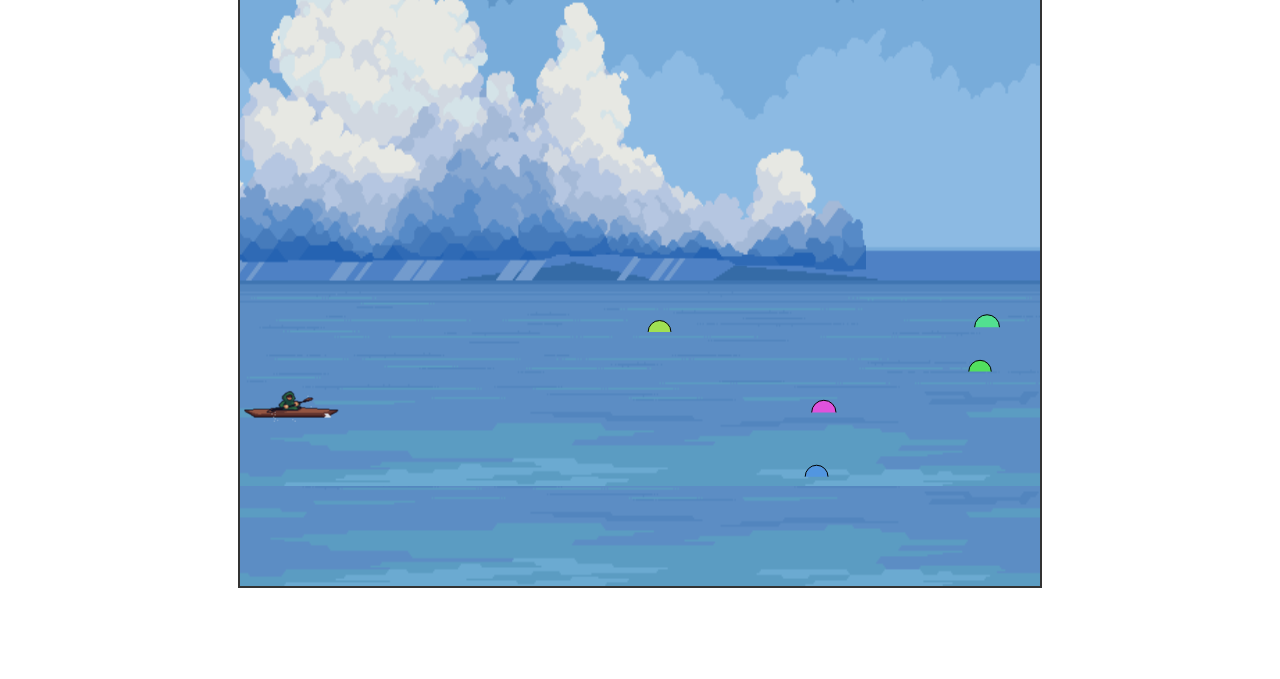
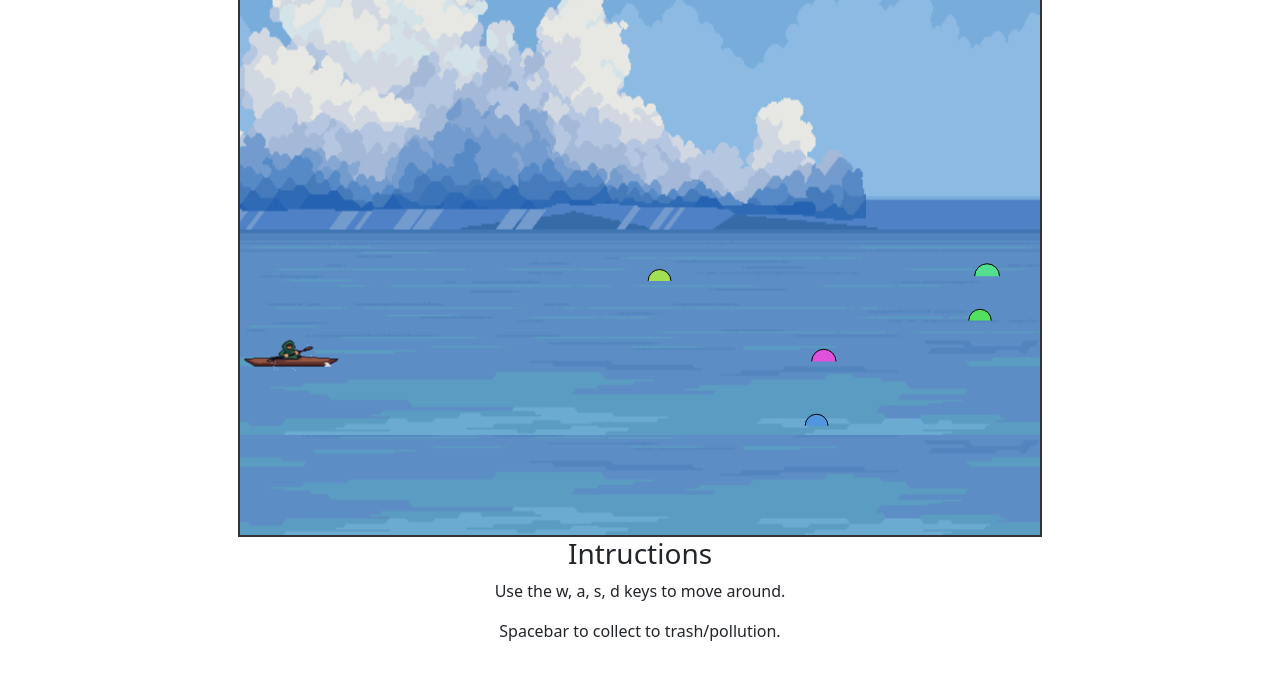
Before and after one commit to Perisi02/assignment2, a plain HTML site: page Part2_Game/game.html in a window 1280 px wide. Shown: the part 193-872 px from the top of the page. Drawn offline with nearby package versions, Linux system fonts and the light colour scheme.

Commit message:
Added some instructions.

```diff
--- a/Part2_Game/game.html
+++ b/Part2_Game/game.html
@@ -27,6 +27,10 @@
         <section class="center-wrap">
             <h2 class="underline">Part 2 - Game</h2>
             <canvas id="gamecanvas" width="800" height="600"></canvas>
+            <h3 class="underline">Intructions</h3>
+            <p>Use the w, a, s, d keys to move around.</p>
+            <p>Spacebar to collect to trash/pollution.</p>
+
 
         </section>
 
```
